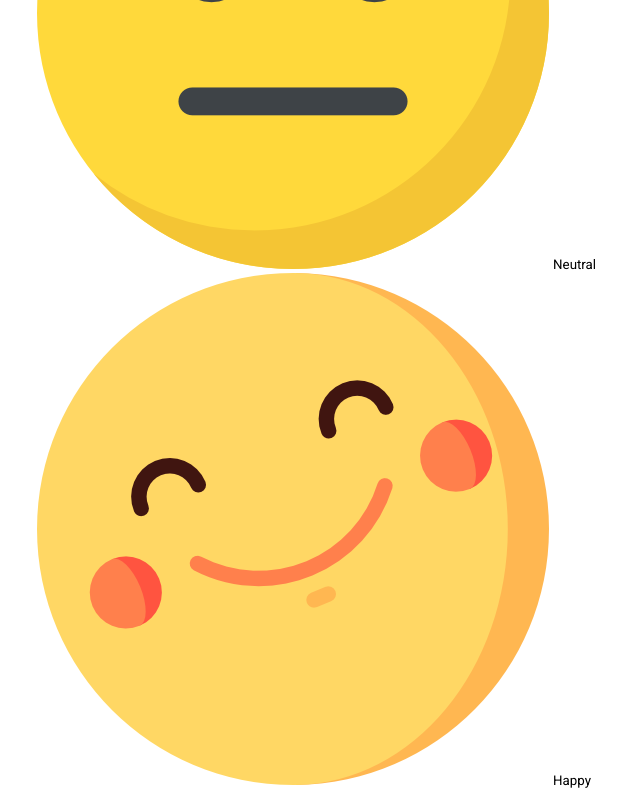
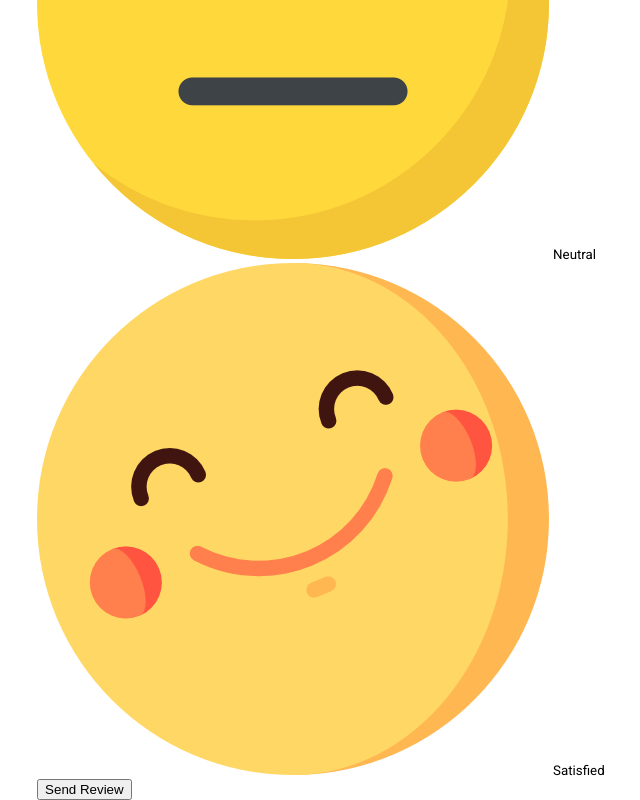
Before and after one commit to Helena2018/feedback-UI-design, a plain HTML site: page index.html in a window 1280 px wide. Shown: the part 404-1204 px from the top of the page, without its empty margins (319-959 px from the left). Drawn offline with Linux system fonts and the light colour scheme.

Commit message:
updated btn info

```diff
--- a/index.html
+++ b/index.html
@@ -20,11 +20,12 @@
         <img src="img/confused.png" alt="">
         <small>Neutral</small>
       </div>
-      <div class="rating">
+      <div class="rating active">
         <img src="img/happy.png" alt="">
-        <small>Happy</small>
+        <small>Satisfied</small>
       </div>
     </div>
+    <button class="btn" id="send">Send Review</button>
   </div>
   <script src="script.js"></script>
 </body>
```
